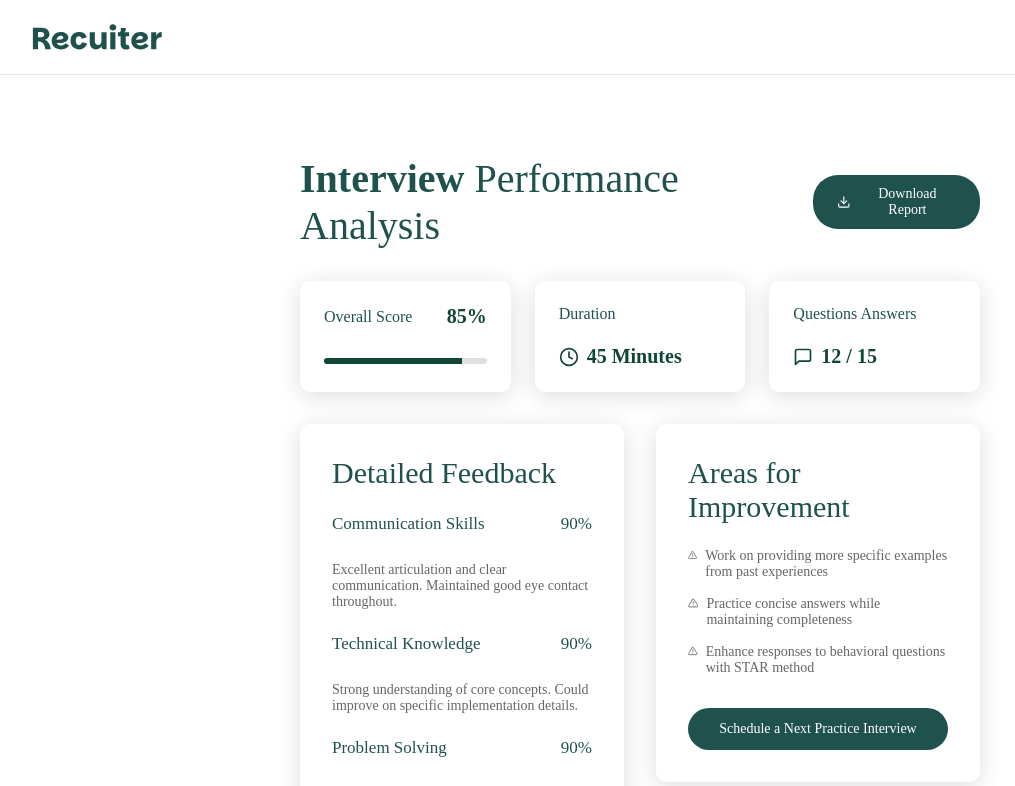
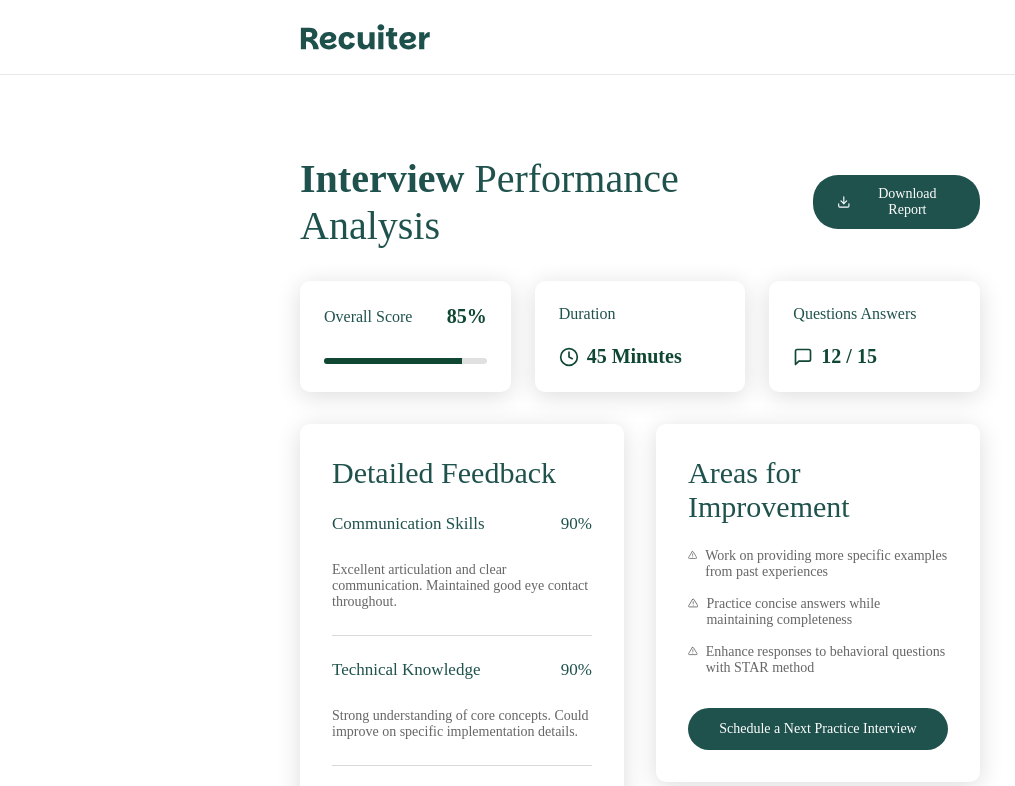
Before and after one commit to saimahmed27191/Recruiter_F, a React (Vite) app in the folder my-app/: page /analysis in a window 1280 px wide. Shown: the top 786 px of the page, without its empty margins (0-1015 px from the left). Built offline with nearby package versions, Linux system fonts and the light colour scheme; a web font is replaced by a local one.

Commit message:
complete setup to design

```diff
--- a/my-app/src/components/Header.jsx
+++ b/my-app/src/components/Header.jsx
@@ -1,13 +1,15 @@
 import { Link } from "react-router-dom";
 import logo from "../assets/Recuiter.svg";
-import "../styles/Header.css"
+import "../styles/Header.css";
 
 function Header() {
   return (
     <header>
-      <Link to="/" className="logo-img">
-        <img src={logo} alt="Logo" />
-      </Link>
+      <div className="container">
+        <Link to="/" className="logo-img">
+          <img src={logo} alt="Logo" />
+        </Link>
+      </div>
     </header>
   );
 }
--- a/my-app/src/pages/InterviewPerformanceAnalysis.jsx
+++ b/my-app/src/pages/InterviewPerformanceAnalysis.jsx
@@ -53,7 +53,7 @@ const InterviewPerformanceAnalysis = () => {
             <h3>
               Communication Skills <span>90%</span>
             </h3>
-            <p>
+            <p className="feedback-para">
               Excellent articulation and clear communication. Maintained good
               eye contact throughout.
             </p>
@@ -63,7 +63,7 @@ const InterviewPerformanceAnalysis = () => {
             <h3>
               Technical Knowledge <span>90%</span>
             </h3>
-            <p>
+            <p className="feedback-para">
               Strong understanding of core concepts. Could improve on specific
               implementation details.
             </p>
--- a/my-app/src/styles/Header.css
+++ b/my-app/src/styles/Header.css
@@ -1,5 +1,5 @@
 header {
-    padding: 16px 32px;
+    padding: 16px 0px;
     border-bottom: 1px solid #e5e7eb;
 }
 .container{
--- a/my-app/src/styles/InterviewInfo.css
+++ b/my-app/src/styles/InterviewInfo.css
@@ -6,7 +6,7 @@
   background-color: #1d1f27;
   color: white;
   font-family: "Parkinsans";
-  margin: 40px 0px;
+  margin: 40px 48px;
 }
 
 .top-bar {
--- a/my-app/src/styles/InterviewPerformanceAnalysis.css
+++ b/my-app/src/styles/InterviewPerformanceAnalysis.css
@@ -1,10 +1,12 @@
 @import url("https://fonts.googleapis.com/css2?family=Parkinsans:wght@300..800&display=swap");
+
 * {
   margin: 0;
 }
+
 .container {
   max-width: 100%;
-  padding: 80px 300px 100px;
+  padding: 0px 300px;
 }
 
 .analysis-head {
@@ -16,6 +18,7 @@
   font-weight: 700;
   font-size: 40px;
   color: #1f524d;
+  padding-top: 80px;
 }
 
 .analysis-head h1 {
@@ -68,12 +71,14 @@
   font-size: 20px;
   color: #0f4733;
 }
+
 .stat-head {
   display: flex;
   align-items: center;
   justify-content: space-between;
 }
-.stat-head h2{
+
+.stat-head h2 {
   margin-top: 0px !important;
 }
 
@@ -94,6 +99,7 @@
   display: flex;
   align-items: flex-start;
   gap: 32px;
+  padding-bottom: 100px;
 }
 
 .feedback,
@@ -134,6 +140,11 @@
   color: #666;
 }
 
+.feedback-para {
+  padding-bottom: 25px;
+  border-bottom: 1px solid #D9D9D9;
+}
+
 .improvement ul {
   list-style: none;
   padding: 0;
```
